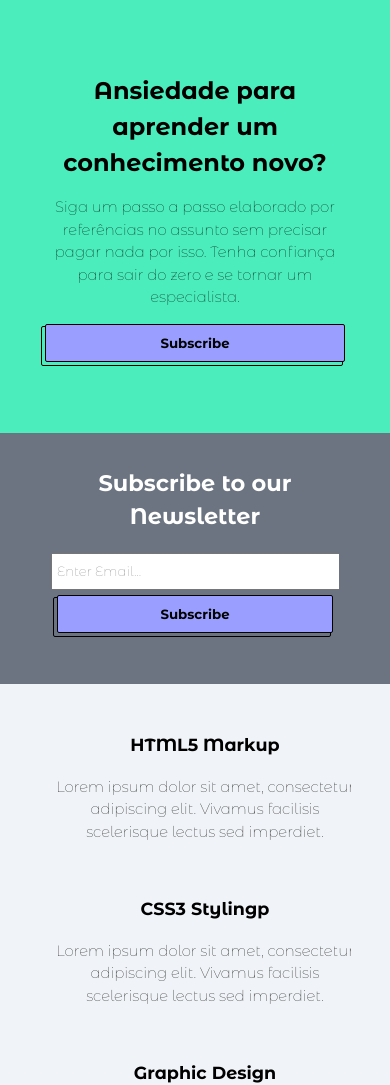
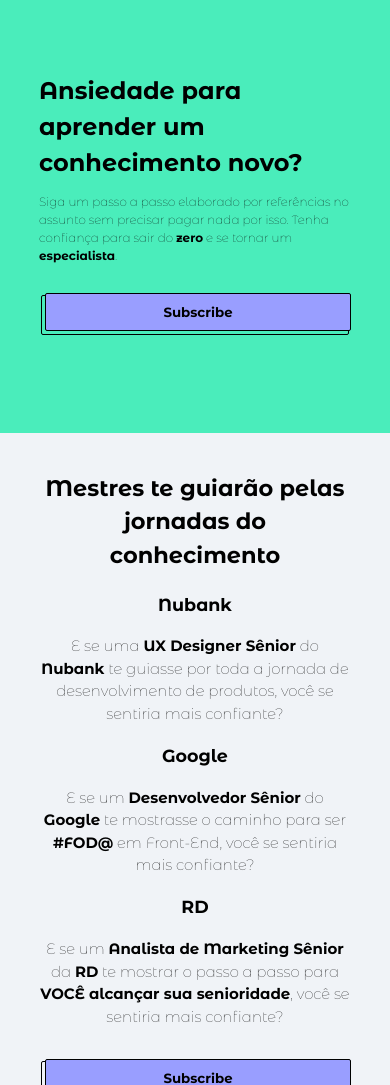
Before and after one commit to braineeacademy/landing-page, a plain HTML site: page index.html in a window 390 px wide. Shown: the part 87-1172 px from the top of the page. Drawn offline with Linux system fonts and the light colour scheme; a script that the page names is missing.

Commit message:
Updating boxes section

```diff
--- a/css/style.css
+++ b/css/style.css
@@ -23,7 +23,6 @@
     position: absolute;
     left: 0;
     top: 0;
-
 
     width: 300px;
     height: 38px;
@@ -60,6 +59,7 @@
 
     width: 300px;
     height: 38px;
+    margin-top: 16px;
 }
 
 .button_1:active {
@@ -82,6 +82,7 @@
 header #branding h1 {
     margin: 0;
     color: black;
+    font-size: 25px;
 }
 
 /* Showcase */
@@ -96,12 +97,13 @@
 #showcase h1 {
     margin-top: 100px;
     margin-bottom: 10px;
+    text-align: left;
 
-    font-size: 24px;
+    font-size: 30px;
 }
 
 #showcase p {
-    font-size: 15px;
+    text-align: left;
 }
 
 /* Newsletter */
@@ -135,6 +137,7 @@
 /* Boxes */
 #boxes {
     margin-top: 20px;
+    text-align: center;
 }
 
 #boxes .box {
@@ -144,6 +147,11 @@
     padding: 10px;
 }
 
+#boxes h1 {
+    text-align: center;
+}
+
+/* Footer */
 footer {
     padding: 20px;
     margin-top: 20px;
@@ -173,7 +181,7 @@
 /* Media Queries */
 
 @media(max-width: 768px) {
-    header #branding,
+    /* Global */
     header nav,
     header li,
     #newsletter h1,
@@ -199,20 +207,38 @@
     .button_container {
         float: none;
         text-align: center;
-        width: 96%;
+        width: calc(100% - 6px);;
+        left: 3px;
     }
 
+    /* Header */
     header {
         padding-bottom: 20px;
     }
 
+    header #branding h1 {
+        font-size: 15px;
+    }
+
+    /* Showcase */
     #showcase h1 {
         margin-top: 40px;
+        font-size: 24px;
     }
 
+    #showcase p {
+        font-size: 12px;
+    }
+
+    /* Newsletter */
     #newsletter button {
         display: block;
         width: 100%;
+    }
+
+    /* Boxes */
+    #boxes .box {
+        padding: 0px;
     }
 
     #newsletter form input[type="email"] {
--- a/index.html
+++ b/index.html
@@ -58,7 +58,6 @@
         }
 
         function saveUserData(userData){
-            // $.post('userData.php', { oauth_provider:'google', userData: JSON.stringify(userData) });
             var newLeadsRef = leadsRef.push();
             newLeadsRef.set({
                 email: JSON.stringify(userData)
@@ -86,7 +85,7 @@
     <section id="showcase">
         <div class="container">
             <h1>Ansiedade para aprender um conhecimento novo?</h1>
-            <p>Siga um passo a passo elaborado por referências no assunto sem precisar pagar nada por isso. Tenha confiança para sair do zero e se tornar um especialista.</p>
+            <p>Siga um passo a passo elaborado por referências no assunto sem precisar pagar nada por isso. Tenha confiança para sair do <b>zero</b> e se tornar um <b>especialista</b>.</p>
            <div class="button_container">
                 <button type="button" class="button_1">Subscribe</button>
                 <div class="button_support"></div>
@@ -94,40 +93,48 @@
         </div>
     </section>
 
-    <section id="newsletter">
+    <!-- <section id="newsletter">
         <div class="container">
             <h1>Subscribe to our Newsletter</h1>
-            <!-- TODO make action works -->
             <form action="" id="newsletterForm">
                 <input type="email" placeholder="Enter Email..." id="email">
                 <div class="button_container">
                     <button type="submit" class="button_1">Subscribe</button>
                     <div class="button_support"></div>
                 </div>
-                <!-- <button type="submit" class="button_1">Subscribe</button> -->
             </form>
             <div id="gSignIn"></div>
         </div>
-    </section>
+    </section> -->
 
     <section id="boxes">
         <div class="container">
+            <h1>Mestres te guiarão pelas jornadas do conhecimento</h1>
             <div class="box">
-                <h3>HTML5 Markup</h3>
-                <p>Lorem ipsum dolor sit amet, consectetur adipiscing elit. Vivamus facilisis scelerisque lectus sed imperdiet.</p>
+                <h3>Nubank</h3>
+                <p>E se uma <b>UX Designer Sênior</b> do <b>Nubank</b> te guiasse por toda a jornada de desenvolvimento de produtos, você se sentiria mais confiante?</p>
             </div>
 
             <div class="box">
-                <h3>CSS3 Stylingp</h3>
-                <p>Lorem ipsum dolor sit amet, consectetur adipiscing elit. Vivamus facilisis scelerisque lectus sed imperdiet.</p>
-
-                <div class="userContent" style="display: none;"></div>
+                <h3>Google</h3>
+                <p>E se um <b>Desenvolvedor Sênior</b> do <b>Google</b> te mostrasse o caminho para ser <b>#FOD@</b> em Front-End, você se sentiria mais confiante?</p>
             </div>
 
             <div class="box">
-                <h3>Graphic Design</h3>
-                <p>Lorem ipsum dolor sit amet, consectetur adipiscing elit. Vivamus facilisis scelerisque lectus sed imperdiet.</p>
+                <h3>RD</h3>
+                <p>E se um <b>Analista de Marketing Sênior</b> da <b>RD</b> te mostrar o passo a passo para <b>VOCÊ alcançar sua senioridade</b>, você se sentiria mais confiante?</p>
             </div>
+            <div class="button_container">
+                <button type="button" class="button_1">Subscribe</button>
+                <div class="button_support"></div>
+            </div>
+        </div>
+    </section>
+
+    <section id="google">
+        <div class="container">
+            <div id="gSignIn"></div>
+            <div class="userContent" style="display: none;"></div>
         </div>
     </section>
 
```
